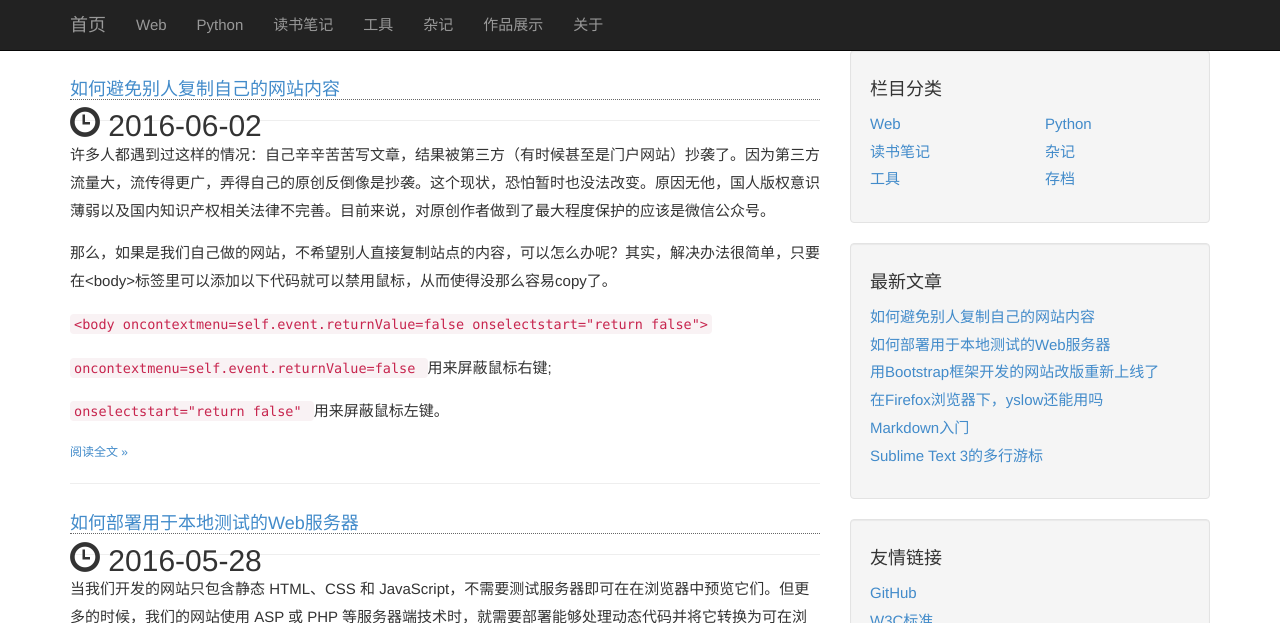
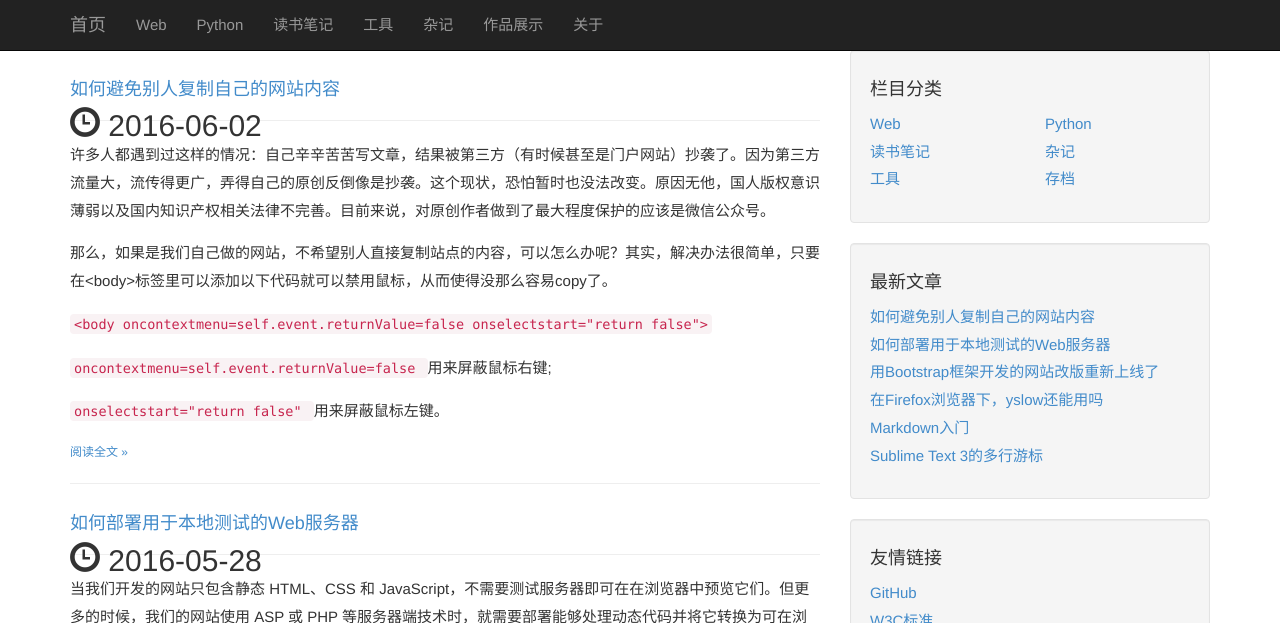
Before and after one commit to frankwang0909/blog_v1.0, a Jekyll site: the page built from index.html, in a window 1280 px wide. Shown: the top 623 px of the page. Built offline with Jekyll 4.4.1, drawn with Linux system fonts in a browser that asks for light colours; nearby versions of some CDN libraries; library files that are not in the unit come from our copies; the list of posts is cut into pages by our own code.

Commit message:
删除标题的下划线

```diff
--- a/css/blog.css
+++ b/css/blog.css
@@ -4,7 +4,7 @@
  * For details, see http://www.apache.org/licenses/LICENSE-2.0.
  */
 body {padding-top: 50px;}
-h2{height: 30px; line-height: 30px; border-bottom: 1px dotted #666;}
+h2{height: 30px; line-height: 30px;}
 h2>a{font-size: 18px;}
 footer {margin: 50px 0；}
 /*返回顶部*/
```
